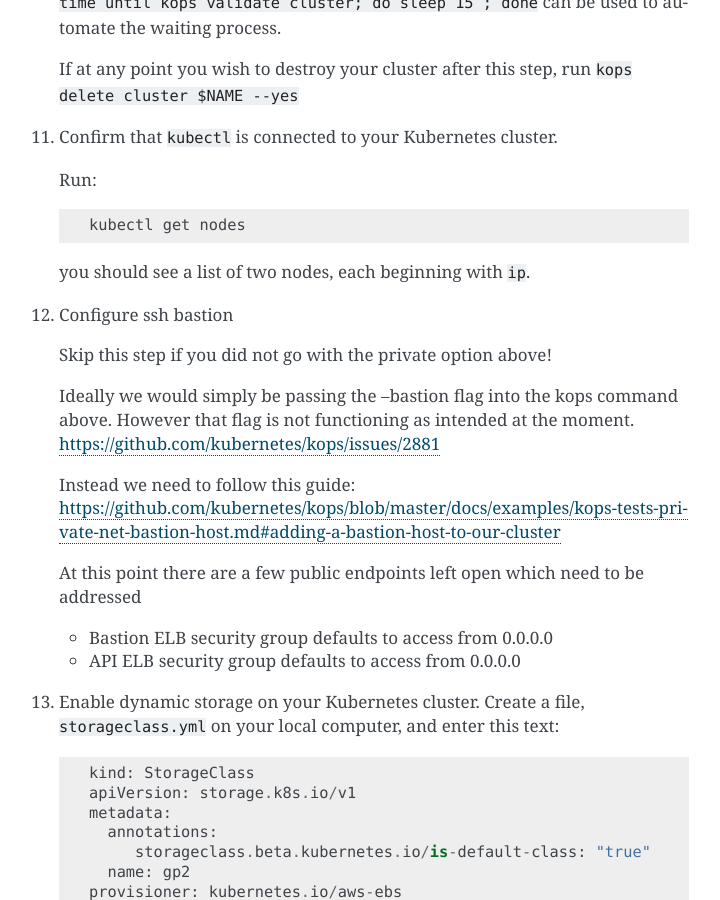
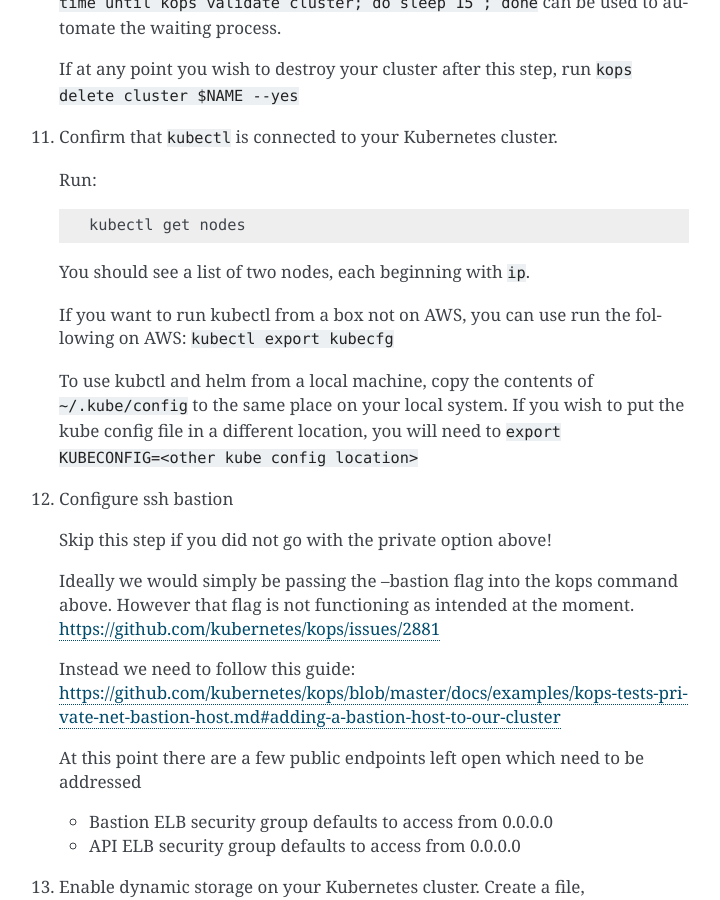
Before and after one commit to jupyterhub/zero-to-jupyterhub-k8s, a Sphinx documentation site: the page built from doc/source/amazon/step-zero-aws.rst, in a window 1280 px wide and 900 px high, scrolled down 2809 px. Shown: the whole window, without its empty margins (391-1111 px from the left). Built offline with Sphinx 7.4.7, drawn with Linux system fonts in a browser that asks for light colours; some of the changed text lies outside the part shown.

Commit message:
Re-add section about using ~/.kube/config locally

```diff
--- a/doc/source/amazon/step-zero-aws.rst
+++ b/doc/source/amazon/step-zero-aws.rst
@@ -58,7 +58,7 @@
    For this guide we will be allowing nodes to be deployed in all AZs::
 
        export ZONES=$(aws ec2 describe-availability-zones --region $REGION | grep ZoneName | awk '{print $2}' | tr -d '"')
-       export ZONES=$(echo $ZONES | tr -d " " | rev | cut -c 2- | rev)``
+       export ZONES=$(echo $ZONES | tr -d " " | rev | cut -c 2- | rev)
 
 9. Create the cluster
 
@@ -123,7 +123,12 @@
 
        kubectl get nodes
 
-    you should see a list of two nodes, each beginning with ``ip``.
+    You should see a list of two nodes, each beginning with ``ip``.
+
+    If you want to run kubectl from a box not on AWS, you can use run the following on AWS: ``kubectl export kubecfg``
+
+    To use kubctl and helm from a local machine, copy the contents of ``~/.kube/config`` to the same place on your local system.  If you wish to put the kube config file in a different location, you will need to ``export KUBECONFIG=<other kube config location>``
+
 
 12. Configure ssh bastion
 
```
